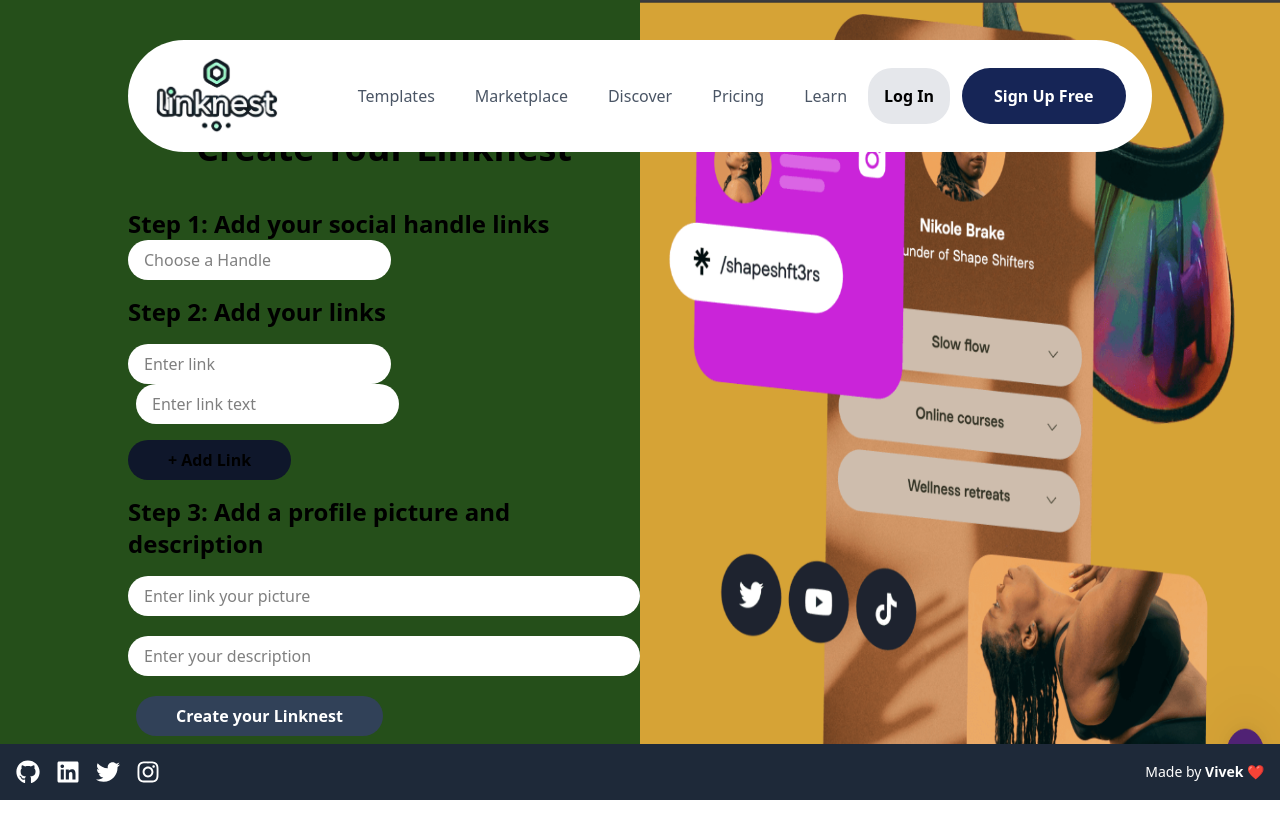
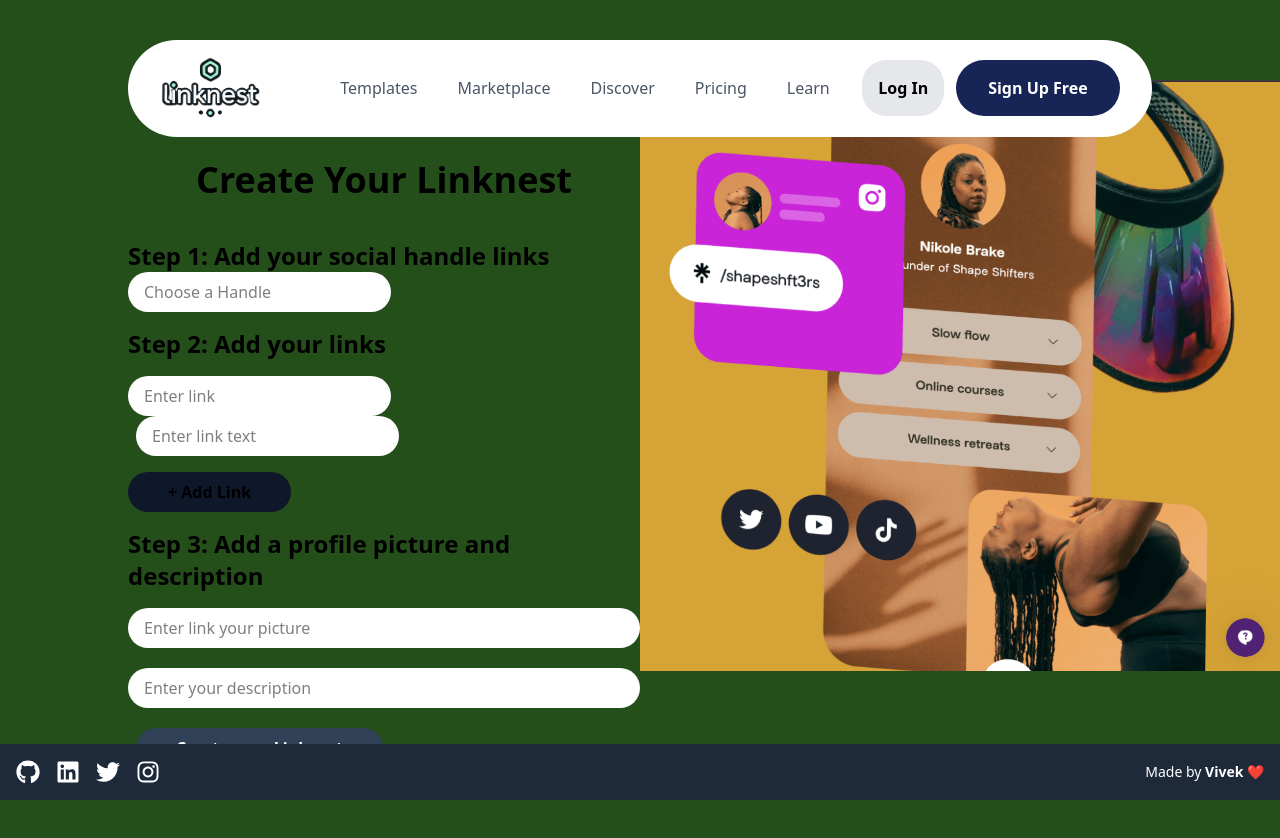
Before and after one commit to vivekborkar17/Linknest, a Next.js app: page /generate in a window 1280 px wide. Before the commit the page ends 800 px from the top, so only its background shows below. Built offline with nearby package versions, Linux system fonts and the light colour scheme.

Commit message:
some changes

```diff
--- a/app/[handle]/page.js
+++ b/app/[handle]/page.js
@@ -2,6 +2,7 @@
 import React from 'react'
 import clientPromise from '@/lib/mongodb'
 import ShareButton from '@/components/ShareButton';
+import Image from 'next/image';
 
 export default async function Page({ params }) {
     const { handle } = await params
@@ -16,12 +17,13 @@
     return <div className="flex min-h-screen item-center justify-center py-10 bg-purple-400">
 
 
-         {item && <div className="photo flex gap-5  flex-col  items-center "><img className='w-40 rounded-full' src={item.pic}/>
+         {item && <div className="photo flex gap-5  flex-col  items-center ">
+          <img src={item.pic} alt="profile"  className="rounded-full"/>
         <span className="text-xl font-bold">@{item.handle}</span>
         <span className="des w-[80vh] text-center">{item.desc}</span>
         <div className="links flex flex-col gap-4">
-          {item.links.map((item,index)=>{
-            return <Link target='_blank' href={item.link}><div className="py-4 flex px-5 items-center justify-center min-w-[40vh] bg-purple-100 rounded-md" key={index}>
+          {item.links.map((item)=>{
+            return <Link target='_blank' href={item.link}><div className="py-4 flex px-5 items-center justify-center min-w-[40vh] bg-purple-100 rounded-md" key={ item.id}>
                {item.linktext}
             </div>
             </Link>
--- a/app/generate/page.js
+++ b/app/generate/page.js
@@ -3,6 +3,7 @@
 import { ToastContainer, toast } from 'react-toastify';
 import { useState } from "react";
 import { useSearchParams } from "next/navigation";
+import Image from 'next/image';
 
 
 const Generate =  () => {
@@ -68,7 +69,7 @@
 
   return (
 
-    <div className="bg-[#254F1A] min-h-[100vh] grid grid-cols-2 ">
+    <div className="bg-[#254F1A] min-h-screen grid grid-cols-2 pb-14 pt-20" >
       <div className="col1 flex flex-col justify-center items-center ml-[10vw] gap-10 mt-[10vh]">
         <h1 className="font-bold text-4xl ">Create Your Linknest</h1>
         <div className="flex flex-col gap-4">
@@ -135,11 +136,9 @@
         </div>
       </div>
       <div className="col2">
-        <img
-          className="w-full h-screen"
-          src="/generate.png"
-          alt="Generate your page"
-        />
+        <Image src="/generate.png" alt="Generate your page" layout="responsive"
+  width={700}
+  height={400}/>
       </div>
     </div>
   );
--- a/app/page.js
+++ b/app/page.js
@@ -1,6 +1,7 @@
 "use client";
 import { useState } from "react";
 import { useRouter } from "next/navigation";
+import Image from 'next/image';
 
 export default function Home() {
 
@@ -29,7 +30,8 @@
 
       </div>
       <div className="justify-center items-start flex flex-col mr-[10vw]">
-        <img src="/home.png" alt="homapage image" />
+        <Image src="/home.png" alt="homapage image" width={20} height={20}/>
+
 
 
       </div>
--- a/components/Navbar.js
+++ b/components/Navbar.js
@@ -2,6 +2,8 @@
 import Link from 'next/link'
 import React from 'react'
 import { usePathname } from "next/navigation";
+import Image from 'next/image';
+
 
 
 
@@ -16,7 +18,8 @@
   return <nav className='bg-white w-[80vw] fixed top-10 right-[10vw] rounded-full p-4 flex justify-around items-center' >
     <div className='logo flex gap-20'> {/* Adjust the width as needed */}
         <Link href={"/"}>
-        <img src="/logo.png" alt="logo" className=' h-20'/>
+        <Image src="/logo.png" alt="logo"  height={70} width={100} />
+
 
         </Link>
         <ul className='flex gap-10 items-center text-gray-600'>
```
Also changed, not shown: public/home2.png (deleted).
